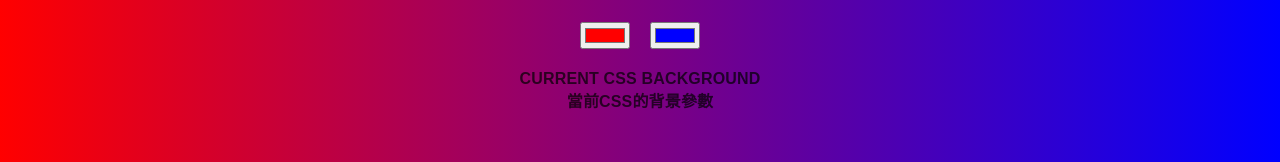
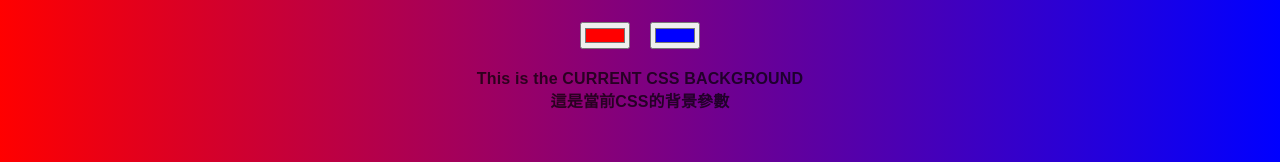
Before and after one commit to joeban0608/Background-Generator, a plain HTML site: page index.html in a window 1280 px wide. Shown: the part 264-426 px from the top of the page. Drawn offline with Linux system fonts and the light colour scheme.

Commit message:
Changing text

```diff
--- a/index.html
+++ b/index.html
@@ -18,8 +18,8 @@
     <!-- oninput="function()" 擴充性較差 -->
     <!-- <input oninput="setGradientBackground()" class="color1" type="color" name="color1" value="#ff0000">
     <input oninput="setGradientBackground()" class="color2" type="color" name="color2" value="#0000ff"> -->
-    <h4>CURRENT CSS BACKGROUND
-        <br>當前CSS的背景參數
+    <h4>This is the CURRENT CSS BACKGROUND
+        <br>這是當前CSS的背景參數
     </h4>
     <h3></h3>
 
```
